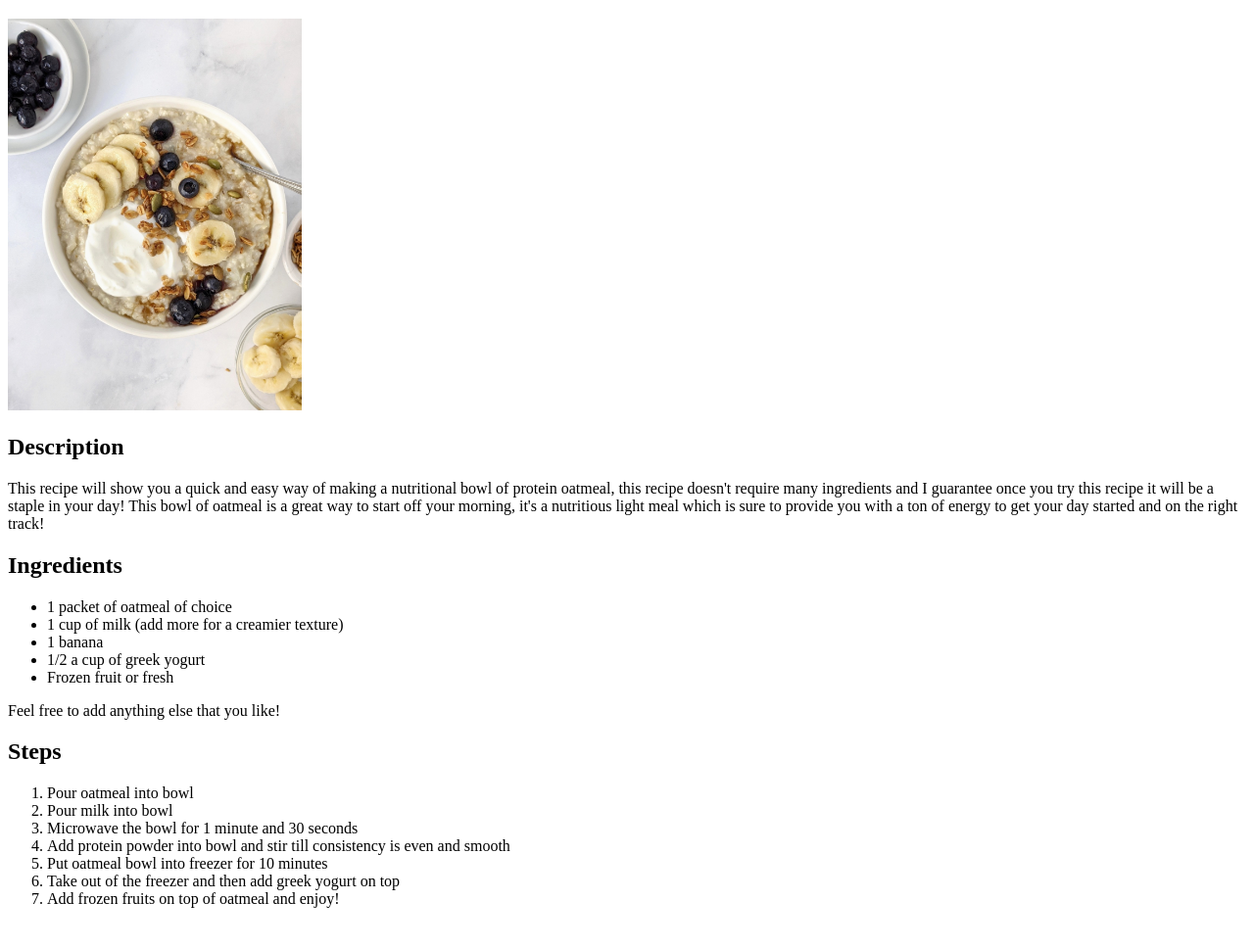
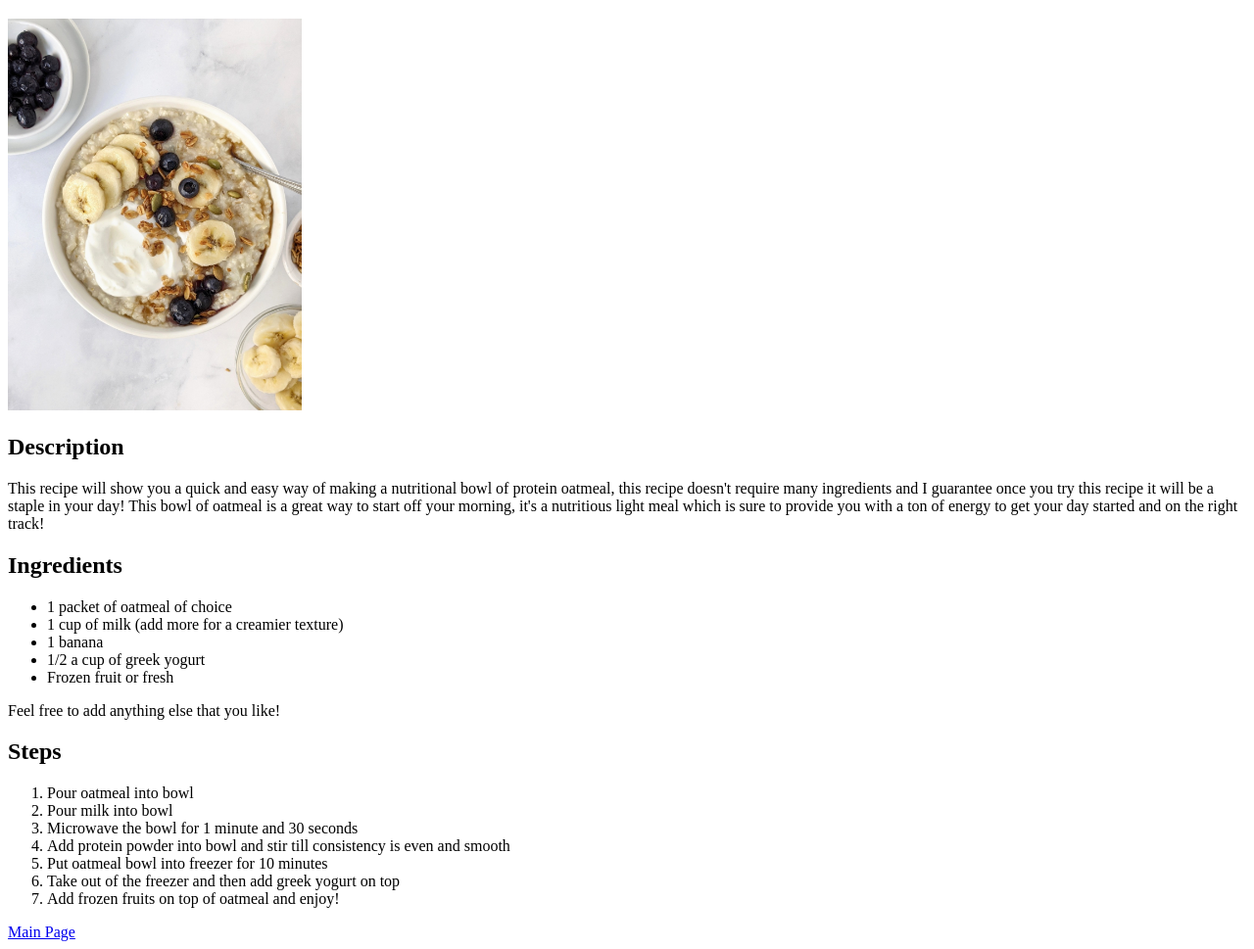
Before and after one commit to Vinazaka/odin-recipes, a plain HTML site: page recipes/protein-oatmeal.html in a window 1280 px wide. Shown: the part 61-1030 px from the top of the page at 98% size. Before the commit the page ends 1004 px from the top, so only its background shows below. Drawn offline with Linux system fonts and the light colour scheme.

Commit message:
Added a link to the recipe pages to go back to the main page

```diff
--- a/recipes/protein-oatmeal.html
+++ b/recipes/protein-oatmeal.html
@@ -45,5 +45,6 @@
       <li>Take out of the freezer and then add greek yogurt on top</li>
       <li>Add frozen fruits on top of oatmeal and enjoy!</li>
     </ol>
+    <a href="../index.html">Main Page</a>
   </body>
 </html>
```
Also changed, not shown: recipes/protein-shake.html (+1 -0 lines), recipes/tofu-and-rice.html (+1 -0 lines).
